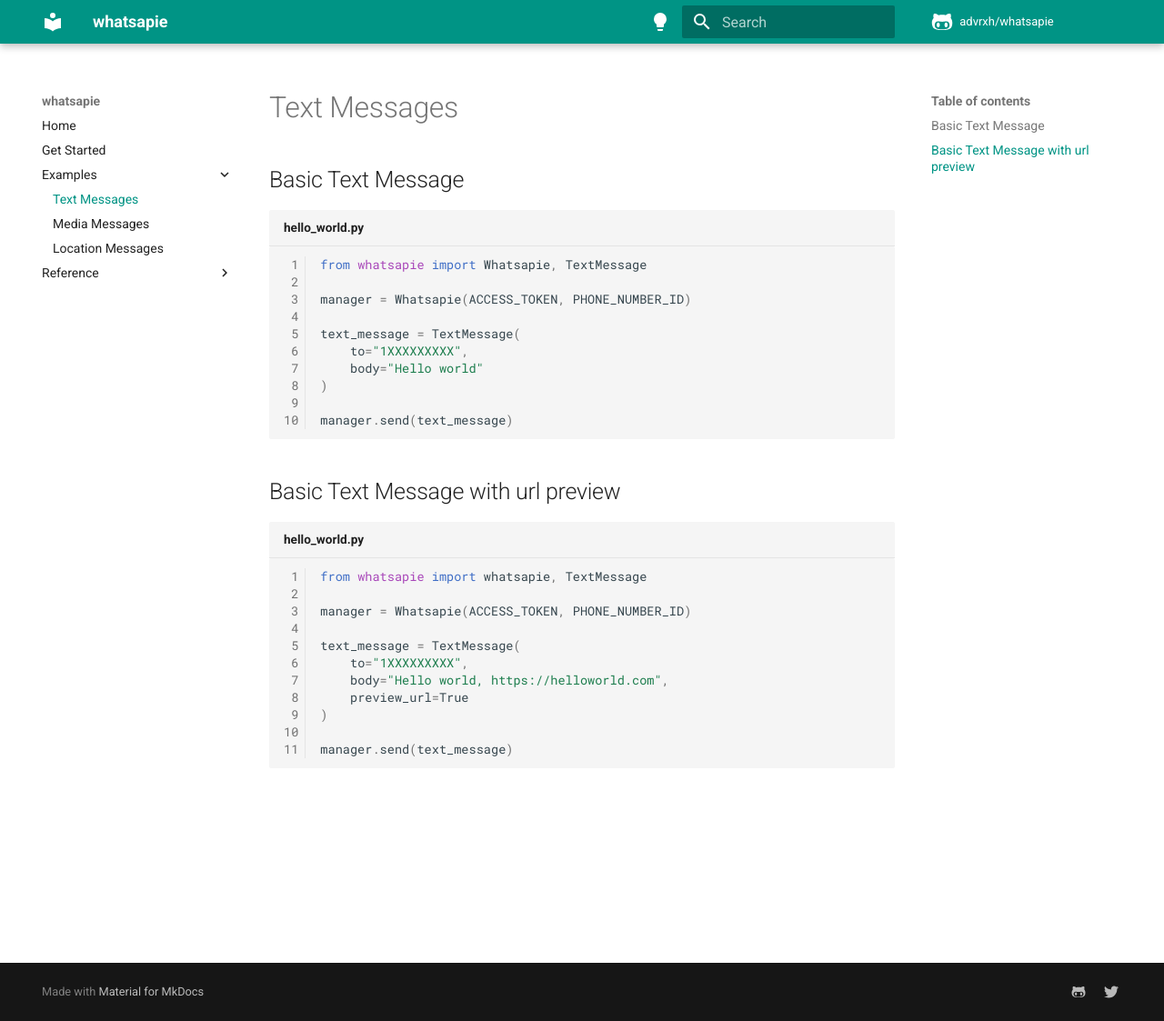
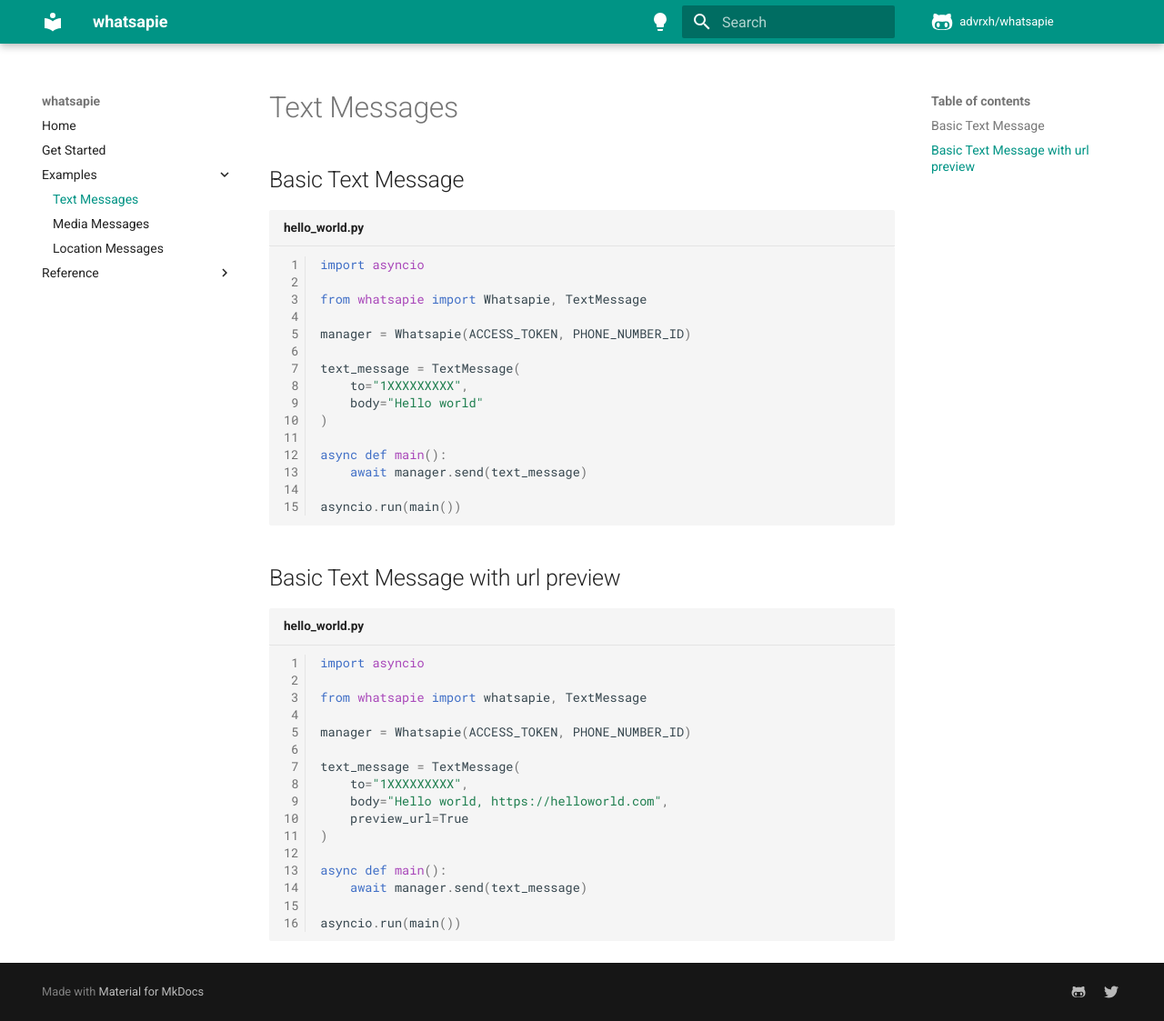
Before and after one commit to advrxh/whatsapie, an MkDocs documentation site: the page built from docs/Examples/TextMessage.md, in a window 1280 px wide and 1123 px high. Shown: the whole window at 91% size. Built offline with MkDocs 1.6.1 and Material for MkDocs 9.7.7, drawn with Linux system fonts in a browser that asks for light colours; comment, search, counter and statistics services are not loaded.

Commit message:
Add documentation for async update along with Message Groups

````diff
--- a/docs/Examples/TextMessage.md
+++ b/docs/Examples/TextMessage.md
@@ -1,6 +1,8 @@
 ## Basic Text Message
 
 ```py title="hello_world.py" linenums="1"
+import asyncio
+
 from whatsapie import Whatsapie, TextMessage
 
 manager = Whatsapie(ACCESS_TOKEN, PHONE_NUMBER_ID)
@@ -10,13 +12,18 @@
     body="Hello world"
 )
 
-manager.send(text_message)
+async def main():
+    await manager.send(text_message)
+
+asyncio.run(main())
 
 ```
 
 ## Basic Text Message with url preview
 
 ```py title="hello_world.py" linenums="1"
+import asyncio
+
 from whatsapie import whatsapie, TextMessage
 
 manager = Whatsapie(ACCESS_TOKEN, PHONE_NUMBER_ID)
@@ -27,6 +34,9 @@
     preview_url=True
 )
 
-manager.send(text_message)
+async def main():
+    await manager.send(text_message)
+
+asyncio.run(main())
 
 ```
````
Also changed, not shown: docs/Examples/InfoLogs.md (added, +11 -0 lines), docs/Examples/LocationMessage.md (+6 -1 lines), docs/Examples/MediaMessage.md (+6 -1 lines), docs/Examples/MessageGroup.md (added, +70 -0 lines).
